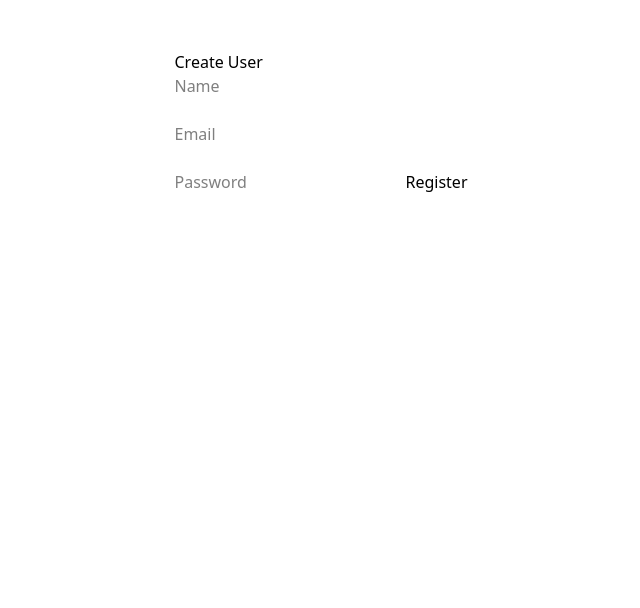
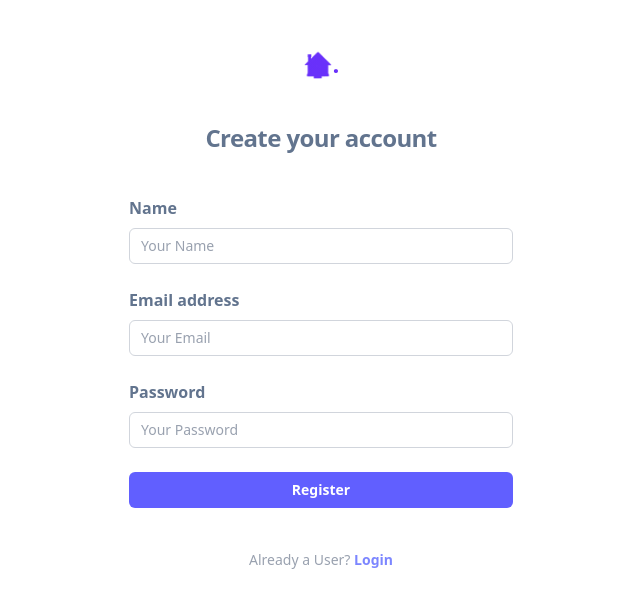
Before and after one commit to Biscute-kk/Personal_-Blog, a Next.js app: page /register in a window 1280 px wide. Shown: the top 608 px of the page, without its empty margins (319-959 px from the left). Built offline with nearby package versions, Linux system fonts and the light colour scheme.

Commit message:
all done

```diff
--- a/app/admin/page.tsx
+++ /dev/null
@@ -1,18 +0,0 @@
-export default function Page(){
-    return (
-        <>
-            <div>
-                <p>Dashboard</p>
-            </div>
-            <div>
-                <p>My Blogs</p>
-            </div>
-
-            <div>
-                <p>add new blog</p>
-            </div>
-
-
-        </>
-    )
-}
--- a/app/login/page.tsx
+++ b/app/login/page.tsx
@@ -1,6 +1,7 @@
 "use client";
 import { useState,ChangeEvent } from "react";
 import { useRouter } from "next/navigation";
+import Link from "next/link";
 type loginData={
     email:string;
     password:string;
@@ -47,11 +48,19 @@ export default function Login(){
 
     return(
         <div className="flex min-h-full flex-col justify-center px-6 py-12 lg:px-8">
+            <Link href="/" className="text-2xl text-center font-bold bg-gradient-to-r from-indigo-600 to-violet-600 bg-clip-text text-transparent hover:text-indigo-600 transition-colors">
+                🏠.
+            </Link>
+            <div className="sm:mx-auto sm:w-full sm:max-w-sm">
+                    <h2 className="mt-10 text-center text-2xl/9 font-bold tracking-tight text-slate-500">Sign in to your account</h2>
+            </div>
+
+
             <div className="mt-10 sm:mx-auto sm:w-full sm:max-w-sm">
+
                 <form onSubmit={handleSubmit} className="space-y-6">
                     <div>
                         <p className="font-bold text-slate-500">Email address</p>
-                        {/* <p className=" font-bold text-slate-0 tracking-tight ">Email address</p> */}
                         <div className="mt-2">
                         <input
                         type="email"
--- a/app/page.tsx
+++ b/app/page.tsx
@@ -74,11 +74,11 @@ export default async function Page() {
 
 return (
   <div className="bg-slate-50 min-h-screen font-sans text-slate-900">
-    {/* 🧭 NAVIGATION BAR */}
+    {/* NAVIGATION BAR */}
     <nav className="bg-white/80 backdrop-blur-md sticky top-0 z-50 border-b border-slate-200">
       <div className="max-w-6xl mx-auto px-6 h-16 flex items-center justify-between">
         <div className="text-2xl font-bold bg-gradient-to-r from-indigo-600 to-violet-600 bg-clip-text text-transparent">
-          Inkwell.
+          Biscute.
         </div>
         <div className="flex items-center gap-6">
           <Link href="/login" className="text-sm font-medium text-slate-600 hover:text-indigo-600 transition-colors">
@@ -91,7 +91,7 @@ return (
       </div>
     </nav>
 
-    {/* 🧠 HERO SECTION */}
+    {/* HERO SECTION */}
     <header className="relative overflow-hidden py-20 bg-white border-b border-slate-100">
       <div className="max-w-6xl mx-auto px-6 text-center relative z-10">
         <h1 className="text-5xl md:text-6xl font-extrabold tracking-tight mb-6">
@@ -105,7 +105,7 @@ return (
       <div className="absolute top-0 left-1/2 -translate-x-1/2 w-full h-full bg-[radial-gradient(#e5e7eb_1px,transparent_1px)] [background-size:16px_16px] [mask-image:radial-gradient(ellipse_50%_50%_at_50%_50%,#000_70%,transparent_100%)] opacity-50"></div>
     </header>
 
-    {/* 📚 BLOG GRID */}
+    {/* BLOG GRID */}
     <main className="max-w-6xl mx-auto py-16 px-6">
       <div className="grid md:grid-cols-2 lg:grid-cols-3 gap-10">
         {blogs.map((blog: any) => {
@@ -118,7 +118,7 @@ return (
             <Link key={blog.id} href={`/blog/${blog.id}`} className="group">
               <article className="flex flex-col h-full bg-white rounded-3xl p-8 border border-slate-100 shadow-sm group-hover:shadow-xl group-hover:border-indigo-100 transition-all duration-300 transform group-hover:-translate-y-2">
 
-                {/* 🏷 Topic Tag (Optional aesthetic touch) */}
+                {/* Topic Tag  */}
                 <span className="text-[10px] uppercase tracking-widest font-bold text-indigo-500 mb-4 px-2 py-1 bg-indigo-50 w-fit rounded">
                   Article
                 </span>
@@ -131,17 +131,17 @@ return (
                   <span className="text-sm font-medium text-slate-700">{blog.name}</span>
                 </div>
 
-                {/* 📄 Title */}
+                {/* Title */}
                 <h2 className="text-2xl font-bold mb-3 group-hover:text-indigo-600 transition-colors line-clamp-2 leading-snug">
                   {blog.topic}
                 </h2>
 
-                {/* 📝 Preview */}
+                {/* Preview */}
                 <p className="text-slate-500 text-sm mb-6 line-clamp-3 leading-relaxed flex-grow">
                   {preview}
                 </p>
 
-                {/* ⏱ Footer */}
+                {/* Footer */}
                 <div className="pt-6 border-t border-slate-50 flex justify-between items-center">
                   <span className="text-xs text-slate-400 font-medium">
                     {new Date(blog.created_at).toLocaleDateString('en-US', { month: 'short', day: 'numeric', year: 'numeric' })}
@@ -159,7 +159,7 @@ return (
 
     {/* 👣 FOOTER */}
     <footer className="py-12 border-t border-slate-200 text-center">
-      <p className="text-slate-400 text-sm">© 2026 Inkwell Media. All rights reserved.</p>
+      <p className="text-slate-400 text-sm">© 2026 Biscute Media. All rights reserved.</p>
     </footer>
   </div>
 );
--- a/app/register/page.tsx
+++ b/app/register/page.tsx
@@ -1,6 +1,7 @@
 "use client";
 
 import { useState, ChangeEvent, ChangeEventHandler } from "react";
+import Link from "next/link";
 
 // Type for form state
 type FormData = {
@@ -46,42 +47,116 @@ export default function Register(){
         }
     };
     return(
-        <div style={{ maxWidth: 400, margin: "50px auto" }}>
-            <h2>Create User</h2>
-            <form onSubmit={handleSubmit}>
+        <div className="flex min-h-full flex-col justify-center px-6 py-12 lg:px-8">
+            <Link href="/" className="text-2xl text-center font-bold bg-gradient-to-r from-indigo-600 to-violet-600 bg-clip-text text-transparent hover:text-indigo-600 transition-colors">
+                🏠.
+            </Link>
+            <div className="sm:mx-auto sm:w-full sm:max-w-sm">
+                    <h2 className="mt-10 text-center text-2xl/9 font-bold tracking-tight text-slate-500">Create your account</h2>
+            </div>
+
+            <div className="mt-10 sm:mx-auto sm:w-full sm:max-w-sm">
+
+                <form onSubmit={handleSubmit} className="space-y-6">
+
+                    <div>
+                        <p className="font-bold text-slate-500">Name</p>
+                        <div className="mt-2">
                         <input
-                    name="name"
                         type="text"
-                    placeholder="Name"
+                        name="email"
+                        value={form.name}
+                        placeholder="Your Name"
                         onChange={handleChange}
-                    value={form.name }
+                        className="block w-full rounded-md bg-white px-3 py-1.5 text-base text-gray-900 outline-1 -outline-offset-1 outline-gray-300 placeholder:text-gray-400 focus:outline-2 focus:-outline-offset-2 focus:outline-indigo-600 sm:text-sm/6"
                         required
                        />
-                <br/><br/>
+                        </div>
+                    </div>
+
+                    <div>
+                        <p className="font-bold text-slate-500">Email address</p>
+                        <div className="mt-2">
                         <input
                         type="email"
                         name="email"
-                    placeholder="Email"
+                        value={form.email}
+                        placeholder="Your Email"
                         onChange={handleChange}
-                    value={form.email}
+                        className="block w-full rounded-md bg-white px-3 py-1.5 text-base text-gray-900 outline-1 -outline-offset-1 outline-gray-300 placeholder:text-gray-400 focus:outline-2 focus:-outline-offset-2 focus:outline-indigo-600 sm:text-sm/6"
                         required
+                       />
+                        </div>
+                    </div>
 
-                />
-                <br/><br/>
+                    <div>
+                        <div className="flex items-center justify-between">
+                        <p className="font-bold text-slate-500">Password</p>
+                        </div>
+                        <div className="mt-2">
                         <input
                             type="password"
                             name="password"
-                    placeholder="Password"
+                            value={form.password}
+                            placeholder="Your Password"
                             onChange={handleChange}
-                    value={form.password}
+                            className="block w-full rounded-md bg-white px-3 py-1.5 text-base text-gray-900 outline-1 -outline-offset-1 outline-gray-300 placeholder:text-gray-400 focus:outline-2 focus:-outline-offset-2 focus:outline-indigo-600 sm:text-sm/6    "
                             required
-
                         />
-                <button type="submit">Register</button>
-            </form>
-            <p>{message}</p>
 
                         </div>
+                    </div>
+
+                    <div>
+                        <button type="submit" className="flex w-full justify-center rounded-md bg-indigo-500 px-3 py-1.5 text-sm/6 font-semibold text-white hover:bg-indigo-400 focus-visible:outline-2 focus-visible:outline-offset-2 focus-visible:outline-indigo-500">Register</button>
+                    </div>
+                    </form>
+                    <p className="mt-10 text-center text-sm/6 text-gray-400">
+                    Already a User?
+                    <a href="/login" className="font-semibold text-indigo-400 hover:text-indigo-300"> Login</a>
+                    </p>
+            </div>
+        </div>
+
+
+
+
+        // <div style={{ maxWidth: 400, margin: "50px auto" }}>
+        //     <h2>Create User</h2>
+        //     <form onSubmit={handleSubmit}>
+        //         <input
+        //             name="name"
+        //             type="text"
+        //             placeholder="Name"
+        //             onChange={handleChange}
+        //             value={form.name }
+        //             required
+        //         />
+        //         <br/><br/>
+        //         <input
+        //             type="email"
+        //             name="email"
+        //             placeholder="Email"
+        //             onChange={handleChange}
+        //             value={form.email}
+        //             required
+
+        //         />
+        //         <br/><br/>
+        //         <input
+        //             type="password"
+        //             name="password"
+        //             placeholder="Password"
+        //             onChange={handleChange}
+        //             value={form.password}
+        //             required
+
+        //         />
+        //         <button type="submit">Register</button>
+        //     </form>
+        //     <p>{message}</p>
+
+        // </div>
     );
 
 
```
Also changed, not shown: app/ui/login.tsx (deleted), app/ui/navigation.tsx (deleted). Lines whose indentation alone changed are shown as unchanged.
